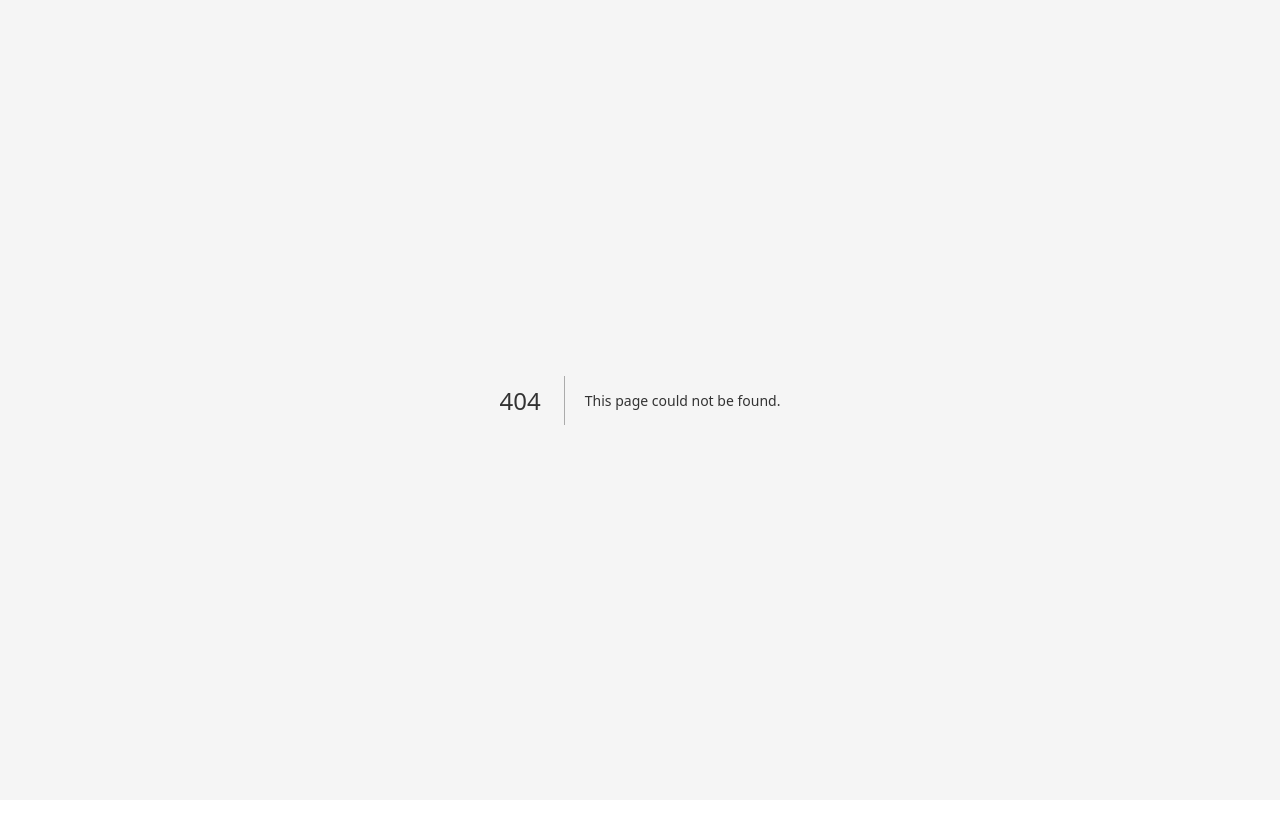
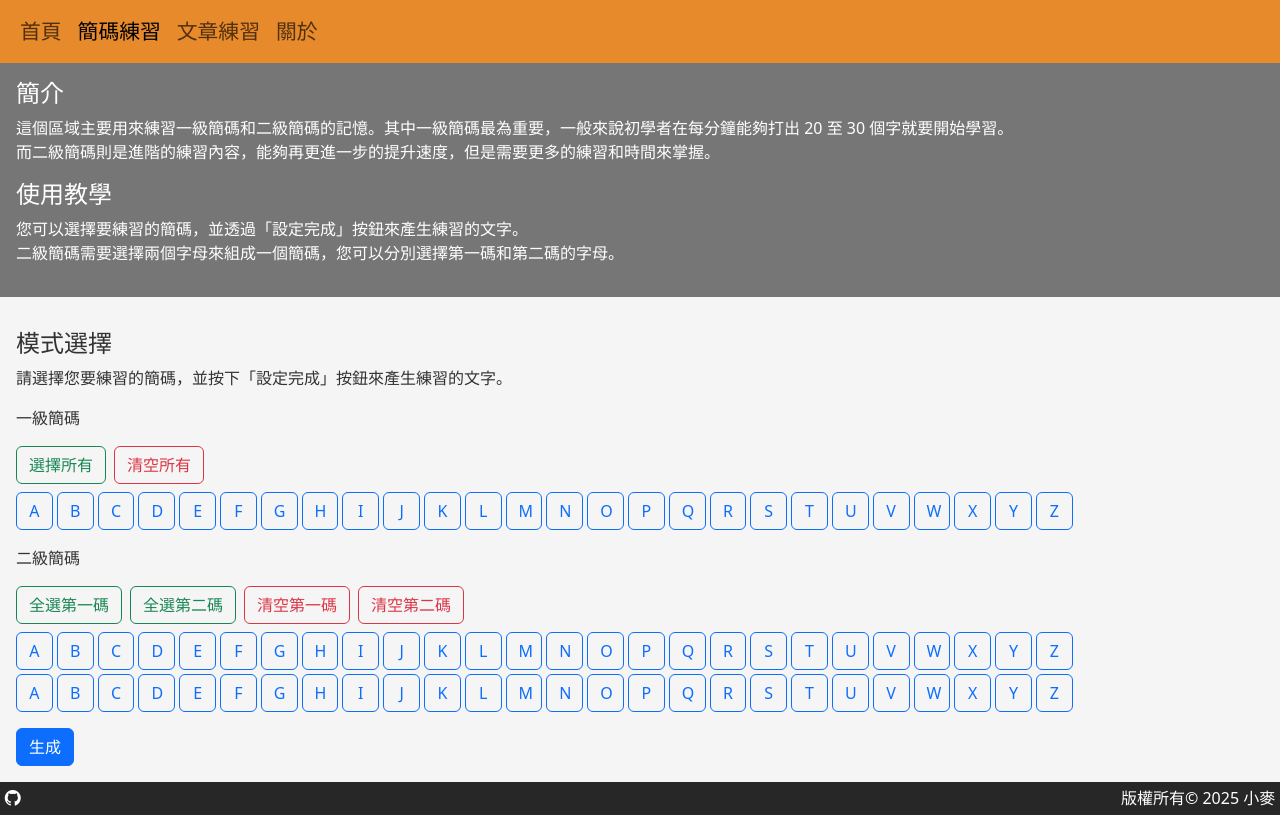
Before and after one commit to WorldOfWheat/array30-practice-tool, a Next.js app: page /wordPractice in a window 1280 px wide. Before the commit this address had no page. Built offline with nearby package versions, Linux system fonts and the light colour scheme.

Commit message:
feat: Add wordPractice page with introduction, mode selection, and practice functionality

```diff
--- /dev/null
+++ b/src/pages/wordPractice.tsx
@@ -0,0 +1,255 @@
+import Head from "next/head";
+import "bootstrap/dist/css/bootstrap.min.css";
+import "bootstrap-icons/font/bootstrap-icons.css";
+import { useState, useEffect } from "react";
+import styles from "@/styles/wordPractice.module.css";
+import * as tableParser from "@/utils/tableParser";
+import { PracticeCard } from "@/components/PracticeCard"
+import Navbar from "@/components/Navbar";
+import Footer from "@/components/Footer";
+
+function Introduce() {
+  return (
+    <>
+      <div className={`${styles['introduce']}`}>
+        <h2>簡介</h2>
+        <p>
+          這個區域主要用來練習一級簡碼和二級簡碼的記憶。其中一級簡碼最為重要，一般來說初學者在每分鐘能夠打出 20 至 30 個字就要開始學習。
+          <br />
+          而二級簡碼則是進階的練習內容，能夠再更進一步的提升速度，但是需要更多的練習和時間來掌握。
+        </p>
+        <h2>使用教學</h2>
+        <p>
+          您可以選擇要練習的簡碼，並透過「設定完成」按鈕來產生練習的文字。
+          <br />
+          二級簡碼需要選擇兩個字母來組成一個簡碼，您可以分別選擇第一碼和第二碼的字母。
+        </p>
+      </div>
+    </>
+  )
+}
+
+interface ModeSelectionButtonProps {
+  character: string;
+  selectedCharacters: string[];
+  setSelectedCharacters: (chars: string[]) => void;
+}
+
+function ModeSelectionButton({
+  character,
+  selectedCharacters,
+  setSelectedCharacters
+}: ModeSelectionButtonProps) {
+
+  const handleClick = () => {
+    if (selectedCharacters.includes(character)) {
+      setSelectedCharacters(selectedCharacters.filter(char => char !== character));
+    }
+    else {
+      setSelectedCharacters([...selectedCharacters, character]);
+    }
+  };
+
+  return (
+    <button className={`btn btn-outline-primary ${styles['mode-button']} ${selectedCharacters.includes(character) ? 'active' : ''}`} onClick={handleClick}>
+      {character}
+    </button>
+  )
+}
+
+function ModeSelectionButtonGroup({
+  selectedCharacters,
+  setSelectedCharacters
+}: {
+  selectedCharacters: string[];
+  setSelectedCharacters: (chars: string[]) => void;
+}
+) {
+  return (
+    <div className="d-flex flex-wrap gap-1">
+      {Array.from({ length: 26 }, (_, i) => (
+        <ModeSelectionButton
+          key={i}
+          character={String.fromCharCode(65 + i)}
+          selectedCharacters={selectedCharacters}
+          setSelectedCharacters={setSelectedCharacters} />
+      ))}
+    </div>
+  )
+}
+
+interface ModeSelectCardProps {
+  setArticle: (article: string) => void;
+}
+
+function generateFirstLevelCombinations(characters: string[]): string[] {
+  const results: string[] = [];
+  for (let i = 0; i <= 9; i++) {
+    for (const character of characters) {
+      results.push(character.toLocaleLowerCase() + i.toString());
+    }
+  }
+  return results;
+}
+
+function generateSecondLevelCombinations(firstChars: string[], secondChars: string[]) {
+  const results: string[] = [];
+  for (let i = 0; i <= 9; i++) {
+    for (const firstChar of firstChars) {
+      for (const secondChar of secondChars) {
+        results.push(firstChar.toLocaleLowerCase() + secondChar.toLocaleLowerCase() + i.toString());
+      }
+    }
+  }
+  return results;
+}
+
+function ModeSelect({
+  setArticle
+}: ModeSelectCardProps) {
+  const [firstLevelSelectedCharacters, setFirstLevelSelectedCharacters] = useState<string[]>([]);
+  const [secondLevelFirstSelectedCharacters, setSecondLevelFirstSelectedCharacters] = useState<string[]>([]);
+  const [secondLevelSecondSelectedCharacters, setSecondLevelSecondSelectedCharacters] = useState<string[]>([]);
+  const firstLevelCombinations = generateFirstLevelCombinations(firstLevelSelectedCharacters);
+  const secondLevelCombinations = generateSecondLevelCombinations(secondLevelFirstSelectedCharacters, secondLevelSecondSelectedCharacters);
+  const [firstLevelTable, setFirstLevelTable] = useState<Map<string, string[]>>(new Map());
+  const [secondLevelTable, setSecondLevelTable] = useState<Map<string, string[]>>(new Map());
+
+  // 載入表格
+  useEffect(() => {
+    async function fetchTables() {
+      setFirstLevelTable(await tableParser.getFirstLevelTable(true));
+      setSecondLevelTable(await tableParser.getSecondLevelTable(true));
+    }
+    fetchTables();
+  }, [])
+
+  function handleSelectAll(setCharacters: (chars: string[]) => void) {
+    setCharacters(Array.from({ length: 26 }, (_, i) => String.fromCharCode(65 + i)));
+  }
+
+  function shuffleArray<T>(array: T[]): T[] {
+    const shuffledArray = [...array];
+    for (let i = shuffledArray.length - 1; i > 0; i--) {
+      const j = Math.floor(Math.random() * (i + 1));
+      [shuffledArray[i], shuffledArray[j]] = [shuffledArray[j], shuffledArray[i]];
+    }
+    return shuffledArray;
+  }
+
+  function generateArticle() {
+    let article = '';
+    for (const combo of firstLevelCombinations) {
+      const entry: string[] | undefined = firstLevelTable.get(combo);
+      if (entry) {
+        article += entry[0];
+      }
+    }
+    for (const combo of secondLevelCombinations) {
+      const entry: string[] | undefined = secondLevelTable.get(combo);
+      if (entry && entry[0] != '⎔') {
+        article += entry[0];
+      }
+    }
+
+    article = shuffleArray(article.split('')).join('');
+    return article;
+  }
+
+  return (
+    <>
+      <div className={`${styles['mode-select']}`}>
+        <h2>模式選擇</h2>
+        <p>請選擇您要練習的簡碼，並按下「設定完成」按鈕來產生練習的文字。</p>
+        <div className={`${styles['mode-select-section']}`}>
+          <p>一級簡碼</p>
+          <div className={`d-flex align-items-center mb-2 gap-2`}>
+            <button className="btn btn-outline-success" onClick={() => handleSelectAll(setFirstLevelSelectedCharacters)}>
+              選擇所有
+            </button>
+            <button className="btn btn-outline-danger" onClick={() => setFirstLevelSelectedCharacters([])}>
+              清空所有
+            </button>
+          </div>
+          <ModeSelectionButtonGroup
+            selectedCharacters={firstLevelSelectedCharacters}
+            setSelectedCharacters={setFirstLevelSelectedCharacters} />
+        </div>
+        <div className={`${styles['mode-select-section']} mt-3`}>
+          <p>二級簡碼</p>
+          <div className={`d-flex align-items-center mb-2 gap-2`}>
+            <button className="btn btn-outline-success" onClick={() => handleSelectAll(setSecondLevelFirstSelectedCharacters)}>
+              全選第一碼
+            </button>
+            <button className="btn btn-outline-success" onClick={() => handleSelectAll(setSecondLevelSecondSelectedCharacters)}>
+              全選第二碼
+            </button>
+            <button className="btn btn-outline-danger" onClick={() => setSecondLevelFirstSelectedCharacters([])}>
+              清空第一碼
+            </button>
+            <button className="btn btn-outline-danger" onClick={() => setSecondLevelSecondSelectedCharacters([])}>
+              清空第二碼
+            </button>
+          </div>
+          <div className="d-flex gap-1 flex-column">
+            <ModeSelectionButtonGroup
+              selectedCharacters={secondLevelFirstSelectedCharacters}
+              setSelectedCharacters={setSecondLevelFirstSelectedCharacters}
+            />
+            <ModeSelectionButtonGroup
+              selectedCharacters={secondLevelSecondSelectedCharacters}
+              setSelectedCharacters={setSecondLevelSecondSelectedCharacters}
+            />
+          </div>
+        </div>
+        <button className="btn btn-primary mt-3" onClick={() => {
+          const article = generateArticle();
+          setArticle(article);
+        }}>生成</button>
+      </div>
+    </>
+  )
+}
+
+interface PracticeProps {
+  article: string;
+}
+
+function Practice({ article }: PracticeProps) {
+  return (
+    <>
+      <div className={`${styles['practice']}`}>
+        <h2>練習區</h2>
+        <p>請依照下方的文字進行練習，完成後可以再按下「生成」按鈕來產生新的練習文字。</p>
+        <p>點擊下方的輸入框，並且確保目前的輸入法為英文</p>
+        <div className={`${styles['practice-card-container']}`}>
+          <PracticeCard article={article} useFirstLevel={true} useSecondLevel={true} useSpecialChar={false} />
+        </div>
+      </div>
+    </>
+  );
+}
+
+export default function Index() {
+  const [article, setArticle] = useState<string>('');
+
+  return (
+    <>
+      <Head>
+        <title>行列高手</title>
+        <meta name="description" content="一個為了練習行列所開發的工具" />
+        <meta name="viewport" content="width=device-width, initial-scale=1" />
+        <link rel="icon" href="/favicon.ico" />
+      </Head>
+      <Navbar tab="wordPractice" />
+      <div className={`d-flex gap-3 flex-column ${styles['container']}`}>
+        <Introduce />
+        <ModeSelect
+          setArticle={setArticle}
+        />
+        {article && <Practice article={article} />}
+      </div>
+      <Footer />
+    </>
+  )
+}
--- /dev/null
+++ b/src/styles/wordPractice.module.css
@@ -0,0 +1,35 @@
+.container h2 {
+  font-size: 1.5rem;
+  margin-bottom: 0.5rem;
+}
+
+.introduce {
+  padding: 1rem;
+  background-color: var(--secondary-color);
+  color: white;
+}
+
+.mode-select {
+  padding: 1rem;
+  background-color: var(--background-color);
+}
+
+.mode-select-section {
+  display: flex;
+  flex-direction: column;
+  align-items: left;
+}
+
+.practice {
+  border-top: 1px solid #ccc;
+  padding: 1rem;
+}
+
+.practice-card-container {
+  border: 1px solid #ccc;
+  padding: 1rem;
+}
+
+.mode-button {
+  width: 2.3rem;
+}
```
